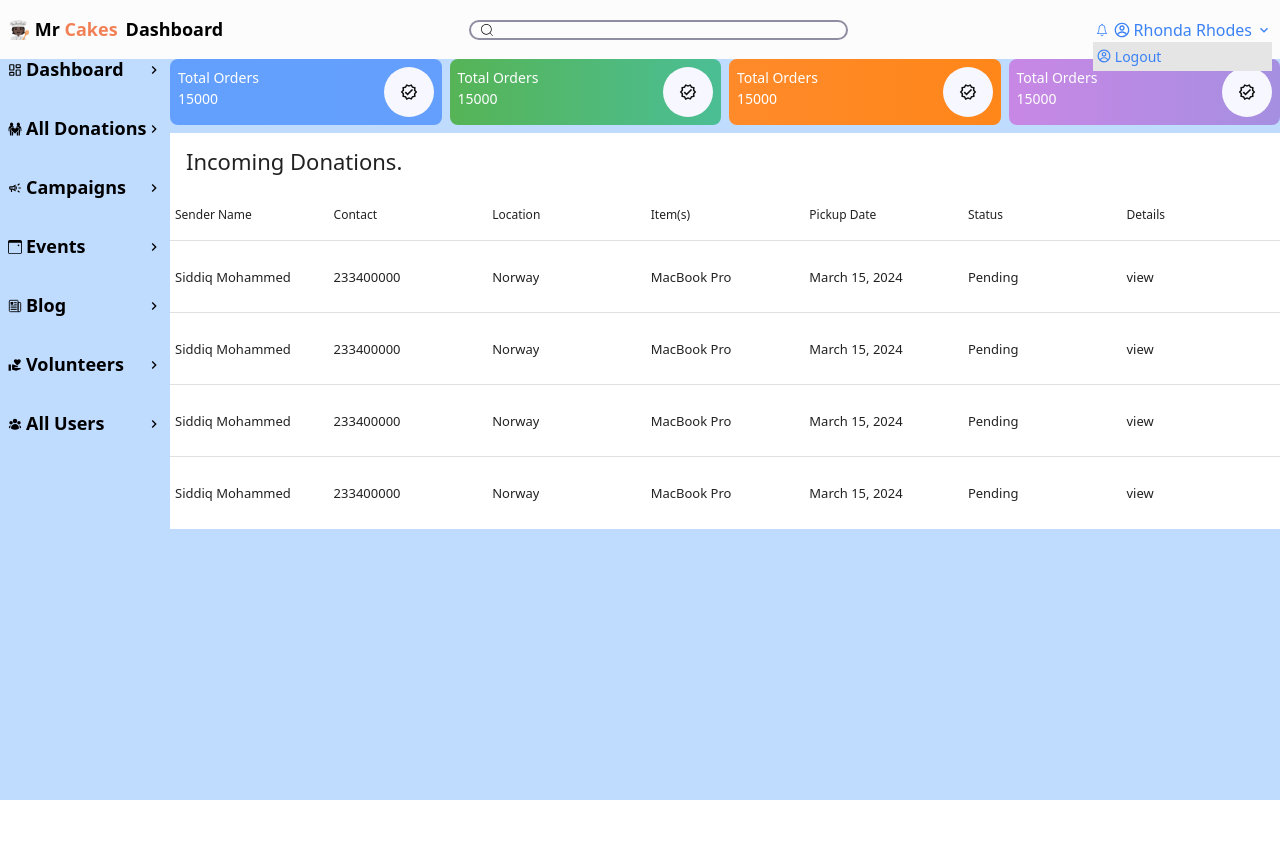
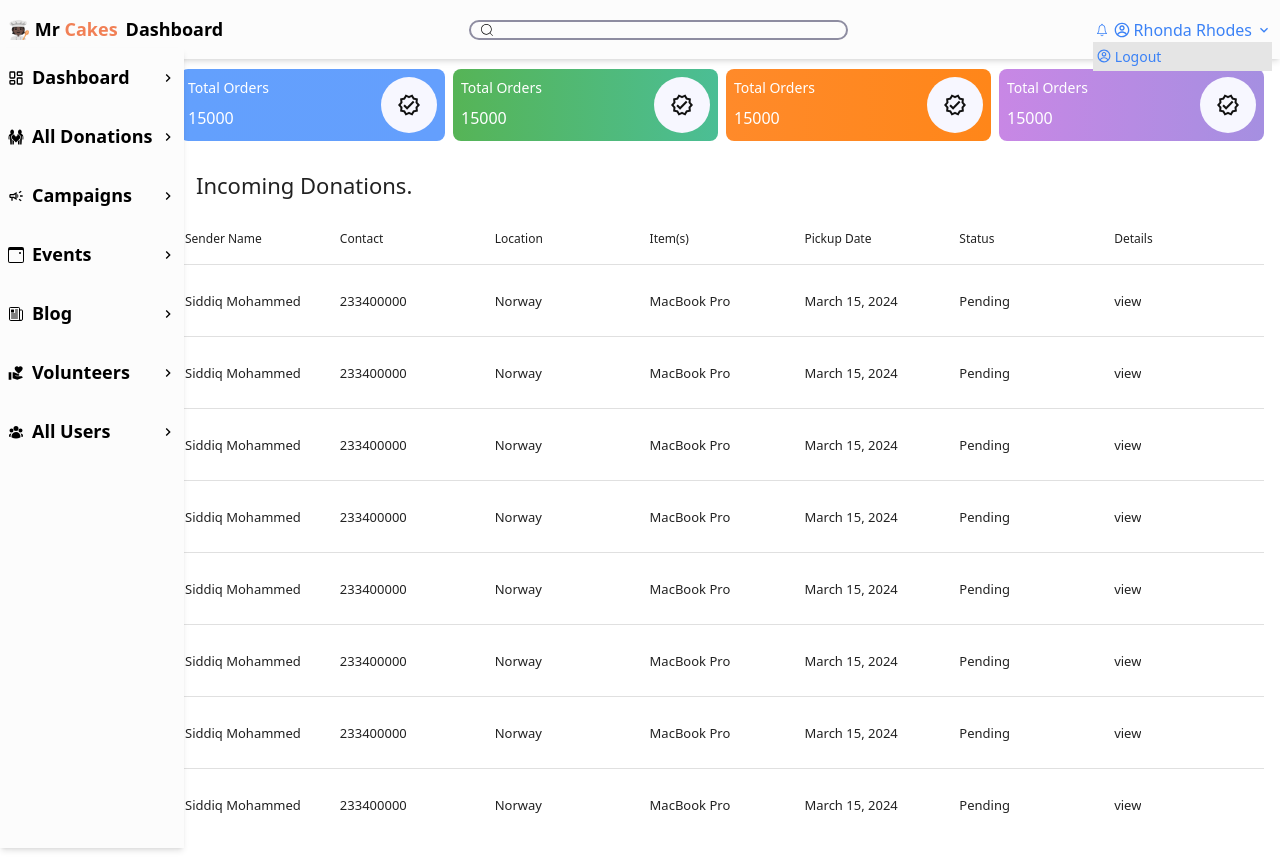
Before and after one commit to emess2g/DASHBOARD, a React (Vite) app: page / in a window 1280 px wide. Before the commit the page ends 800 px from the top, so only its background shows below. Built offline with nearby package versions, Linux system fonts and the light colour scheme.

Commit message:
disabled vertical scroll on data-table, adjusted top card in the dashboard

```diff
--- a/src/App.jsx
+++ b/src/App.jsx
@@ -17,8 +17,8 @@ function App() {
 
    <BrowserRouter>
      <Navbar  page='Dashboard' OpenSidebar={OpenSidebar} />
-      <div className="flex w-full bg-blue-200  ">
-        <div className="h-screen  top-0 bg-green-500">
+      <div className="flex w-full  ">
+        <div className="h-screen  top-0 ">
         <Sidebar  openSidebarToggle={openSidebarToggle} OpenSidebar={OpenSidebar} />
         </div>
       <div className="flex-1">
--- a/src/Components/Navbar.jsx
+++ b/src/Components/Navbar.jsx
@@ -19,7 +19,7 @@ const Navbar = ({page, OpenSidebar}) => {
   }
 
   return (
-    <header className="fixed z-10 top-0 w-full flex  items-center justify-between bg-[#fcfcfc] p-2 lg: py-4">
+    <header className="fixed z-10 top-0 w-full flex  items-center justify-between shadow-md bg-[#fcfcfc] p-2 lg: py-4">
      <div className="flex items-center font-semibold gap-2 justify-between ">
      <h2 className="  text-[14px] font-bold text-nowrap hidden lg:block text-[18px]"> 🧑🏿‍🍳 Mr <span className="text-[#f18056]">Cakes</span></h2>
       <IoMenu className="cursor-pointer  semibold text-[24px] lg:hidden" onClick={OpenSidebar}/>
--- a/src/Components/Sidebar.jsx
+++ b/src/Components/Sidebar.jsx
@@ -74,14 +74,14 @@ const Sidebar = ({  OpenSidebar }) => {
   }
 
   return (
-    <aside className='fixed z-10 flex-row mt-10'  >
-      <div  >
+    <aside className='bg-[#fcfcfc] shadow-md fixed h-full z-10 flex-row mt-12 '  >
+      <div className="" >
         {data.map((val) => (
           <Link to={val.link} onClick={() => handleHidden()}>
             <ul className="flex flex-col text-[14px] font-semibold text-nowrap" key={val.id}>
-              <div className="flex items-center justify-between  py-4  px-2">
-                 <div className="flex items-center gap-1">
-                 <p className="font-bold text-[14px]">{val.icon}</p>
+              <div className="flex items-center justify-between gap-2 py-4  px-2">
+                 <div className="flex items-center gap-2">
+                 <p className="font-bold text-[16px]">{val.icon}</p>
                 <h1 className="text-[18px]">{val.name}</h1>
                  </div>
                 <p  className="font-bold text-[16px]">{val.icon2}</p>
--- a/src/Pages/Dashboard.jsx
+++ b/src/Pages/Dashboard.jsx
@@ -4,7 +4,7 @@ import BoardData from "../data/BoardData";
 const Dashboard = () => {
 
   return (
-    <div id="main" className="grid auto-rows-auto gap-2">
+    <div id="main" className="m-4 flex flex-col justify-between auto-rows-auto gap-4">
      <BoardTopCard/>
       <BoardData/>
     </div>
--- a/src/data/BoardData.jsx
+++ b/src/data/BoardData.jsx
@@ -22,6 +22,8 @@ const customStyles = {
 		}
 	},
 };
+
+
 
 // createTheme('solarized', {
 //     text: {
@@ -112,6 +114,42 @@ const customStyles = {
             pickupDate: "March 15, 2024",
             status: "Pending",
             details: "view"
+        },
+        {
+            name: "Siddiq Mohammed",
+            contact: 233400000,
+            location: "Norway",
+            item: "MacBook Pro",
+            pickupDate: "March 15, 2024",
+            status: "Pending",
+            details: "view"
+        },
+        {
+            name: "Siddiq Mohammed",
+            contact: 233400000,
+            location: "Norway",
+            item: "MacBook Pro",
+            pickupDate: "March 15, 2024",
+            status: "Pending",
+            details: "view"
+        },
+        {
+            name: "Siddiq Mohammed",
+            contact: 233400000,
+            location: "Norway",
+            item: "MacBook Pro",
+            pickupDate: "March 15, 2024",
+            status: "Pending",
+            details: "view"
+        },
+        {
+            name: "Siddiq Mohammed",
+            contact: 233400000,
+            location: "Norway",
+            item: "MacBook Pro",
+            pickupDate: "March 15, 2024",
+            status: "Pending",
+            details: "view"
         }
     ]
 
@@ -119,6 +157,7 @@ const customStyles = {
   return (
     <div className=''>
       <DataTable
+      className='dataTables_scrollBody'
       columns={columns}
       data={rows}
       customStyles={customStyles}
--- a/src/data/BoardTopCard.jsx
+++ b/src/data/BoardTopCard.jsx
@@ -36,20 +36,20 @@ const BoardTopCard = () => {
 
   return (
     <div>
-         <div className="flex gap-2 ">
+         <div className="flex gap-2 justify-between text-[16px] text-[#fff]">
         {highlightData.map((data) => (
           <div
-            className={`flex text-[#fff] justify-between  text-[14px]  ${data.color} rounded-lg gap-4 p-2
+            className={`flex justify-between ${data.color} rounded-lg gap-4 p-2
             lg: w-[30%]
             `}
             key={data.id}
           >
-            <div className="  items-center gap-4 text-nowrap ">
-              <p>{data.name}</p>
+            <div className=" flex flex-col   gap-2 text-nowrap ">
+              <p className='text-[14px]'>{data.name}</p>
               <p>{data.number}</p>
             </div>
             <div className=" text-[#111]  bg-[#f7f7ff] p-4 rounded-[50%]">
-              <p className="lg:text-[18px]">{data.icon}</p>
+              <p className="text-[1.5rem]">{data.icon}</p>
             </div>
           </div>
         ))}
--- a/src/index.css
+++ b/src/index.css
@@ -3,9 +3,11 @@
 @tailwind utilities;
 
 #main {
-    width: calc(100% -170px);
-    margin-left: 170px;
-    margin-top: 59px;
+    width: calc(100% -180px);
+    margin-left: 180px;
+    margin-top: 69px;
 }
 
-/* top-10 absolute mt-10 mx-5 w-[80%] p-4 */
+.dataTables_scrollBody {
+    overflow-y: hidden!important;
+ }
```
